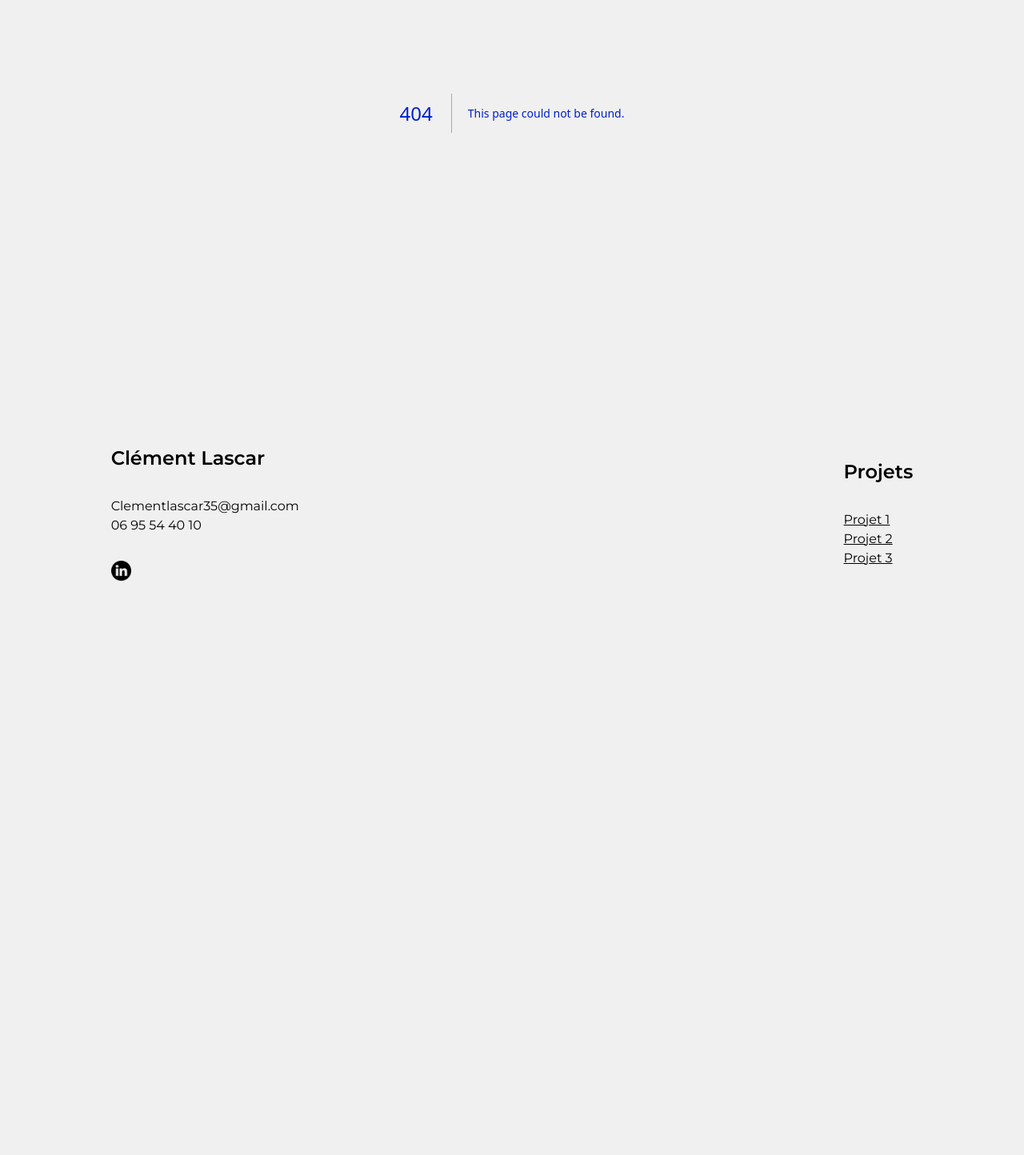
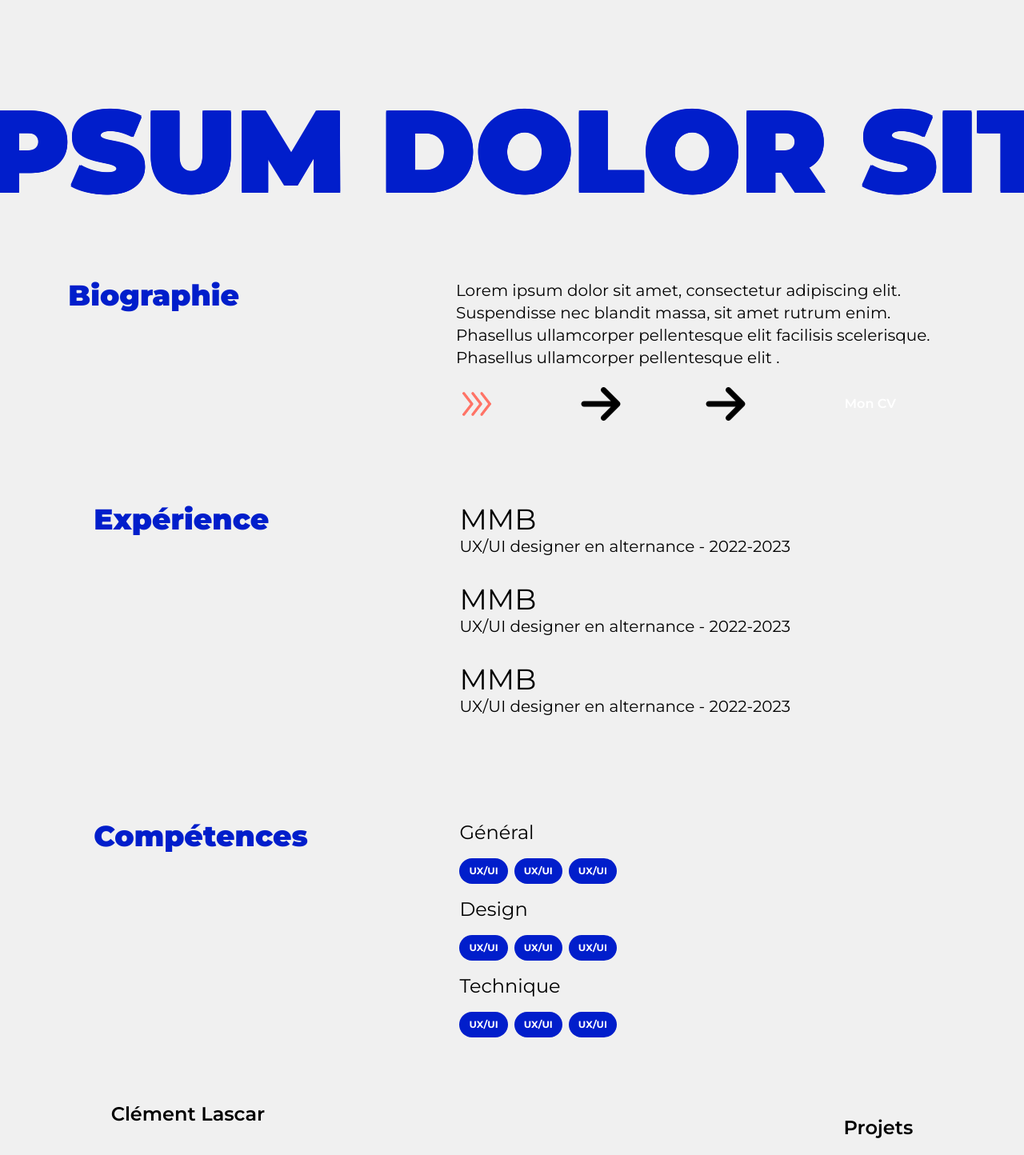
Before and after one commit to lolo298/portfolio-clement, a Next.js app: page /APropos in a window 1280 px wide. Before the commit this address had no page. Shown: the part 353-1797 px from the top of the page at 80% size. Before the commit the page ends 1095 px from the top, so only its background shows below. Built offline with nearby package versions, Linux system fonts and the light colour scheme; what @savvywombat/tailwindcss-grid-areas would draw is missing.

Commit message:
A Propos

```diff
--- /dev/null
+++ b/app/APropos/page.tsx
@@ -0,0 +1,102 @@
+import Arrows from "@/components/Arrows";
+import HomeBlob from "@/components/homeBlob";
+import Button from "@/components/Button";
+import { useId } from "react";
+import FlowingText from "@/components/FlowingText";
+import { IProjectCard } from "@/types/projects";
+import ProjectCard from "@/components/projects/ProjectCard";
+import projects from "@/app/projects";
+import Image from "next/image";
+import Tag from "@/components/projects/Tag";
+
+export default function Home() {
+  return (
+    <>
+      <section className="flex flex-col gap-6 p-8 text-black laptop:p-16 desktop:w-3/4">
+        <p className=" font-semibold">
+          Lorem ipsum dolor sit amet, consectetur adipiscing elit. Suspendisse
+          nec blandit massa.
+        </p>
+        <p className="text-3xl font-bold laptop:text-5xl">
+          Lorem ipsum dolor sit amet, consectetur adipiscing elit. Suspendisse
+          nec blandit massa, sit amet.
+        </p>
+      </section>
+      <FlowingText style="full" color="#011ECB">
+        Lorem ipsum Dolor Sit Amet
+      </FlowingText>
+      <section className="flex flex-col gap-4 p-8 tablet:w-2/3 laptop:w-11/12 laptop:flex-row desktop:w-2/3">
+        <h2 className="text-2xl font-black tablet:text-4xl laptop:flex-[3]">
+          Biographie
+        </h2>
+        <div className="laptop:flex-[4]">
+          <p className="mb-4 font-normal text-black tablet:text-xl">
+            Lorem ipsum dolor sit amet, consectetur adipiscing elit. Suspendisse
+            nec blandit massa, sit amet rutrum enim. Phasellus ullamcorper
+            pellentesque elit facilisis scelerisque. Phasellus ullamcorper
+            pellentesque elit .
+          </p>
+          <div className="flex flex-col tablet:flex-row tablet:gap-12">
+            <Arrows />
+            <Button className="m-auto w-3/5 tablet:flex-1">Mon CV</Button>
+          </div>
+        </div>
+      </section>
+      <section className="flex w-full flex-col gap-4 p-16 tablet:w-2/3 laptop:w-11/12 laptop:flex-row desktop:w-2/3">
+        <h2 className="text-4xl font-black laptop:flex-[3]">Expérience</h2>
+        <div className="flex flex-col gap-8 font-normal text-black laptop:flex-[4]">
+          <div>
+            <h3 className="text-2xl tablet:text-4xl">MMB</h3>
+            <p className="tablet:text-xl">
+              UX/UI designer en alternance - <br className="tablet:hidden" />
+              2022-2023
+            </p>
+          </div>
+          <div>
+            <h3 className="text-2xl tablet:text-4xl">MMB</h3>
+            <p className="tablet:text-xl">
+              UX/UI designer en alternance - <br className="tablet:hidden" />
+              2022-2023
+            </p>
+          </div>
+          <div>
+            <h3 className="text-2xl tablet:text-4xl">MMB</h3>
+            <p className="tablet:text-xl">
+              UX/UI designer en alternance - <br className="tablet:hidden" />
+              2022-2023
+            </p>
+          </div>
+        </div>
+      </section>
+      <section className="flex w-full flex-col gap-4 p-16 tablet:w-2/3 laptop:w-11/12 laptop:flex-row desktop:w-2/3">
+        <h2 className="text-4xl font-black laptop:flex-[3]">Compétences</h2>
+        <div className="flex flex-col gap-4 laptop:flex-[4]">
+          <div className="flex flex-col gap-4">
+            <h3 className="text-2xl font-normal text-black">Général</h3>
+            <div className="flex gap-2">
+              <Tag style="rounded">UX/UI</Tag>
+              <Tag style="rounded">UX/UI</Tag>
+              <Tag style="rounded">UX/UI</Tag>
+            </div>
+          </div>
+          <div className="flex flex-col gap-4">
+            <h3 className="text-2xl font-normal text-black">Design</h3>
+            <div className="flex gap-2">
+              <Tag style="rounded">UX/UI</Tag>
+              <Tag style="rounded">UX/UI</Tag>
+              <Tag style="rounded">UX/UI</Tag>
+            </div>
+          </div>
+          <div className="flex flex-col gap-4">
+            <h3 className="text-2xl font-normal text-black">Technique</h3>
+            <div className="flex gap-2">
+              <Tag style="rounded">UX/UI</Tag>
+              <Tag style="rounded">UX/UI</Tag>
+              <Tag style="rounded">UX/UI</Tag>
+            </div>
+          </div>
+        </div>
+      </section>
+    </>
+  );
+}
--- a/app/page.tsx
+++ b/app/page.tsx
@@ -22,7 +22,7 @@ export default function Home() {
               quality={100}
             />
           </div>
-          <h2 className="relative w-full p-10 text-center text-3xl font-black uppercase tablet:text-7xl laptop:text-8xl desktop:-right-[15%] desktop:w-10/12">
+          <h2 className="relative w-full p-10 text-center text-3xl font-black uppercase tablet:text-7xl laptop:text-9xl desktop:-right-[15%] desktop:w-10/12">
             Bonjour, je suis Clément lascar Ux/ui designer
           </h2>
           <HomeBlob>Bonjour, je suis Clément lascar Ux/ui designer</HomeBlob>
@@ -39,7 +39,7 @@ export default function Home() {
           A propos
         </h3>
         <div className="laptop:flex-[4] ">
-          <p className="leading-8 text-black tablet:text-xl">
+          <p className="font-normal leading-8 text-black tablet:text-xl">
             Lorem ipsum dolor sit amet, consectetur adipiscing elit. Suspendisse
             nec blandit massa, sit amet rutrum enim. Phasellus ullamcorper
             pellentesque elit facilisis scelerisque. Phasellus ullamcorper
@@ -51,7 +51,9 @@ export default function Home() {
           </div>
         </div>
       </section>
-      <FlowingText>Lorem ipsum Dolor Sit Amet</FlowingText>
+      <FlowingText color="#000" style="outline">
+        Lorem ipsum Dolor Sit Amet
+      </FlowingText>
 
       <section
         id="ProjetcsId"
--- a/components/Button.tsx
+++ b/components/Button.tsx
@@ -1,20 +1,34 @@
 import { twMerge } from "tailwind-merge";
+import { createElement } from "react";
+
+type mixed = a | React.HTMLProps<HTMLButtonElement>;
+
+type a = { href: string } & React.HTMLProps<HTMLAnchorElement>;
 
 export default function Button({
   children,
   className,
+  href,
+  ...rest
 }: {
   children: React.ReactNode;
   className?: string;
-}) {
-  return (
-    <button
-      className={twMerge(
-        "bg-[url('/buttonBlob.svg')] bg-[size:400%_100%] bg-center bg-no-repeat p-4 font-semibold text-white",
+} & (a | React.HTMLProps<HTMLButtonElement>)) {
+  let type = "button";
+  if (href) {
+    type = "a";
+  }
+
+  return createElement(
+    type,
+    {
+      ...rest,
+      href,
+      className: twMerge(
+        "bg-[url('/buttonBlob.svg')] h-full bg-[size:400%_100%] bg-center bg-no-repeat p-4 font-semibold text-white text-center",
         className
-      )}
-    >
-      {children}
-    </button>
+      ),
+    },
+    children
   );
 }
--- a/components/FlowingText.tsx
+++ b/components/FlowingText.tsx
@@ -4,9 +4,13 @@ import { useEffect, useId, useState } from "react";
 
 export default function FlowingText({
   children,
+  style,
+  color,
   duration = 20,
 }: {
   children: string;
+  style: "full" | "outline";
+  color: string;
   duration?: number;
 }) {
   const id = useId();
@@ -14,25 +18,29 @@ export default function FlowingText({
 
   return (
     <div
-      className="tablet:text-9xl laptop:text-10xl relative my-14 flex w-full overflow-hidden whitespace-nowrap text-7xl font-black uppercase text-bg"
+      className={`"bg-white relative my-14 flex w-full overflow-hidden whitespace-nowrap text-7xl font-black uppercase ${
+        style === "outline" ? "text-bg" : "text-[--color]"
+      }
+      tablet:text-9xl laptop:text-10xl`}
       style={
         {
           "--move": `-${box?.width}px`,
           "--duration": `${duration}s`,
+          "--color": color,
         } as React.CSSProperties
       }
     >
       <span
         id={id}
         className="box-border animate-flowing-text
-           [animation-duration:--duration] [text-shadow:_1px_1px_0_#000,_-1px_-1px_0_#000,_1px_-1px_0_#000,_-1px_1px_0_#000,_1px_1px_0_#000]"
+           [animation-duration:--duration] [text-shadow:_1px_1px_0_var(--color),_-1px_-1px_0_var(--color),_1px_-1px_0_var(--color),_-1px_1px_0_var(--color),_1px_1px_0_var(--color)]"
       >
         {children}&nbsp;
       </span>
       <span
         id={id}
         className="box-border animate-flowing-text
-           [animation-duration:--duration] [text-shadow:_1px_1px_0_#000,_-1px_-1px_0_#000,_1px_-1px_0_#000,_-1px_1px_0_#000,_1px_1px_0_#000]"
+           [animation-duration:--duration] [text-shadow:_1px_1px_0_var(--color),_-1px_-1px_0_var(--color),_1px_-1px_0_var(--color),_-1px_1px_0_var(--color),_1px_1px_0_var(--color)]"
       >
         {children}&nbsp;
       </span>
--- a/components/Header.tsx
+++ b/components/Header.tsx
@@ -13,7 +13,7 @@ export default function Header() {
         <FontAwesomeIcon icon={faBars} />
       </div>
       <div className="hidden gap-5 laptop:flex ">
-        <a href="/#AProposId">A propos</a>
+        <a href="/APropos">A propos</a>
         <a href="/#ProjetcsId">Projets</a>
         <Contact />
       </div>
--- a/components/homeBlob.tsx
+++ b/components/homeBlob.tsx
@@ -41,7 +41,7 @@ export default function HomeBlob({
     <>
       <h2
         id={titleId}
-        className="absolute left-0 top-0 w-full select-none bg-black p-10 text-center text-3xl font-black uppercase text-white [clip-path:url(#clip0)] tablet:text-7xl  laptop:text-8xl desktop:left-[15%] desktop:w-10/12 "
+        className="absolute left-0 top-0 w-full select-none bg-black p-10 text-center text-3xl font-black uppercase text-white [clip-path:url(#clip0)] tablet:text-7xl  laptop:text-9xl desktop:left-[15%] desktop:w-10/12 "
       >
         {children}
       </h2>
--- a/components/projects/ProjectCard.tsx
+++ b/components/projects/ProjectCard.tsx
@@ -33,9 +33,11 @@ export default async function ProjectCard({
           </h3>
           <div className="flex flex-row gap-2">
             {tags.map((tag, i) => (
-              <Tag key={i}>{tag}</Tag>
+              <Tag style="squared" key={i}>
+                {tag}
+              </Tag>
             ))}
-            <Tag>{date}</Tag>
+            <Tag style="squared">{date}</Tag>
           </div>
         </div>
         <Image
--- a/components/projects/Tag.tsx
+++ b/components/projects/Tag.tsx
@@ -1,6 +1,16 @@
-export default function Tag({ children }: { children: string }) {
+export default function Tag({
+  children,
+  style,
+}: {
+  children: string;
+  style: "rounded" | "squared";
+}) {
   return (
-    <div className="laptop:text-2xs w-max rounded-md bg-primary px-4 py-1 text-xs font-bold uppercase text-white tablet:p-10 tablet:py-2 laptop:px-3">
+    <div
+      className={`w-max ${
+        style === "squared" ? "rounded-md" : "rounded-full"
+      } bg-primary px-4 py-1 text-xs font-bold uppercase text-white tablet:p-6 tablet:py-2 laptop:px-3 laptop:text-xs`}
+    >
       {children}
     </div>
   );
```
